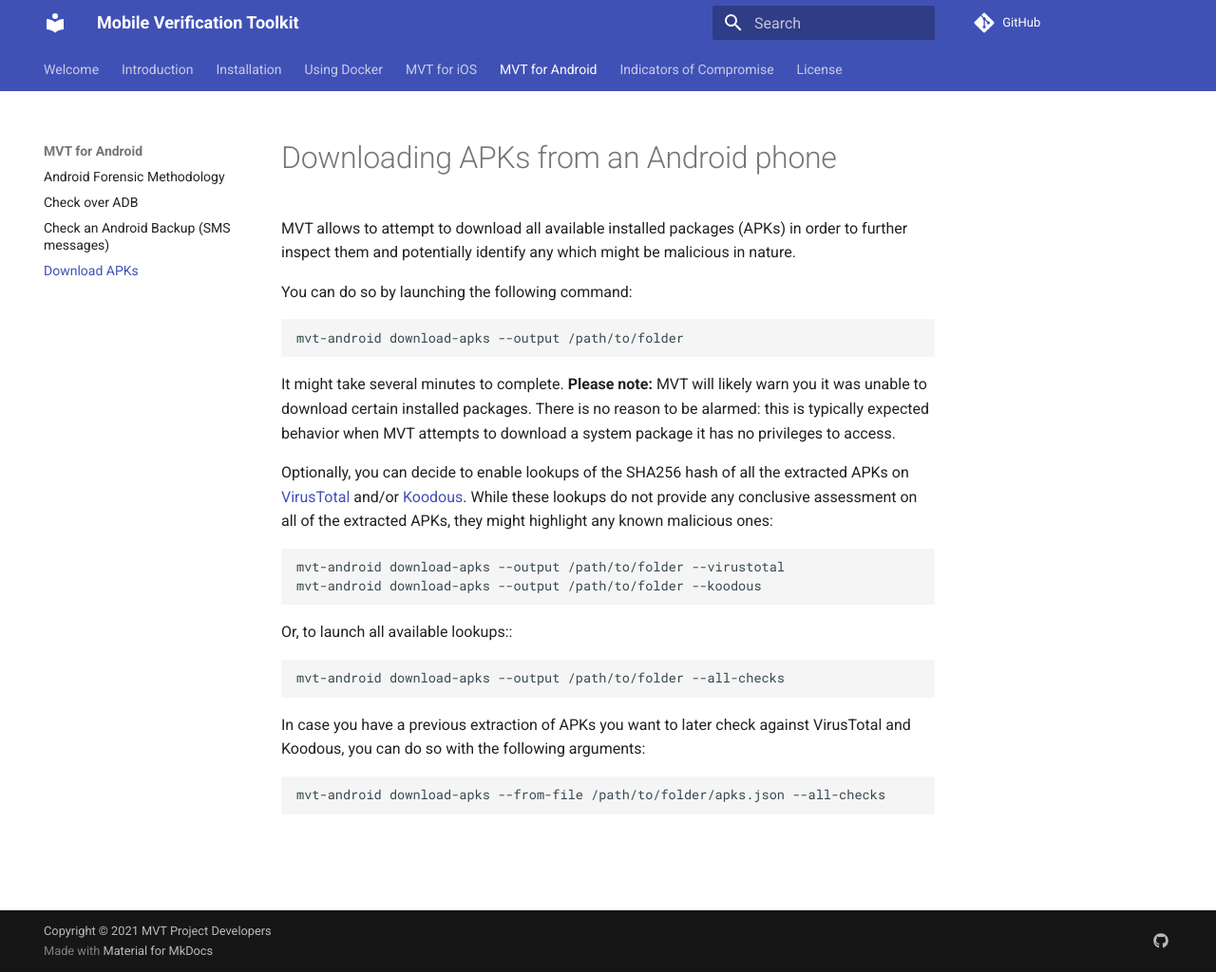
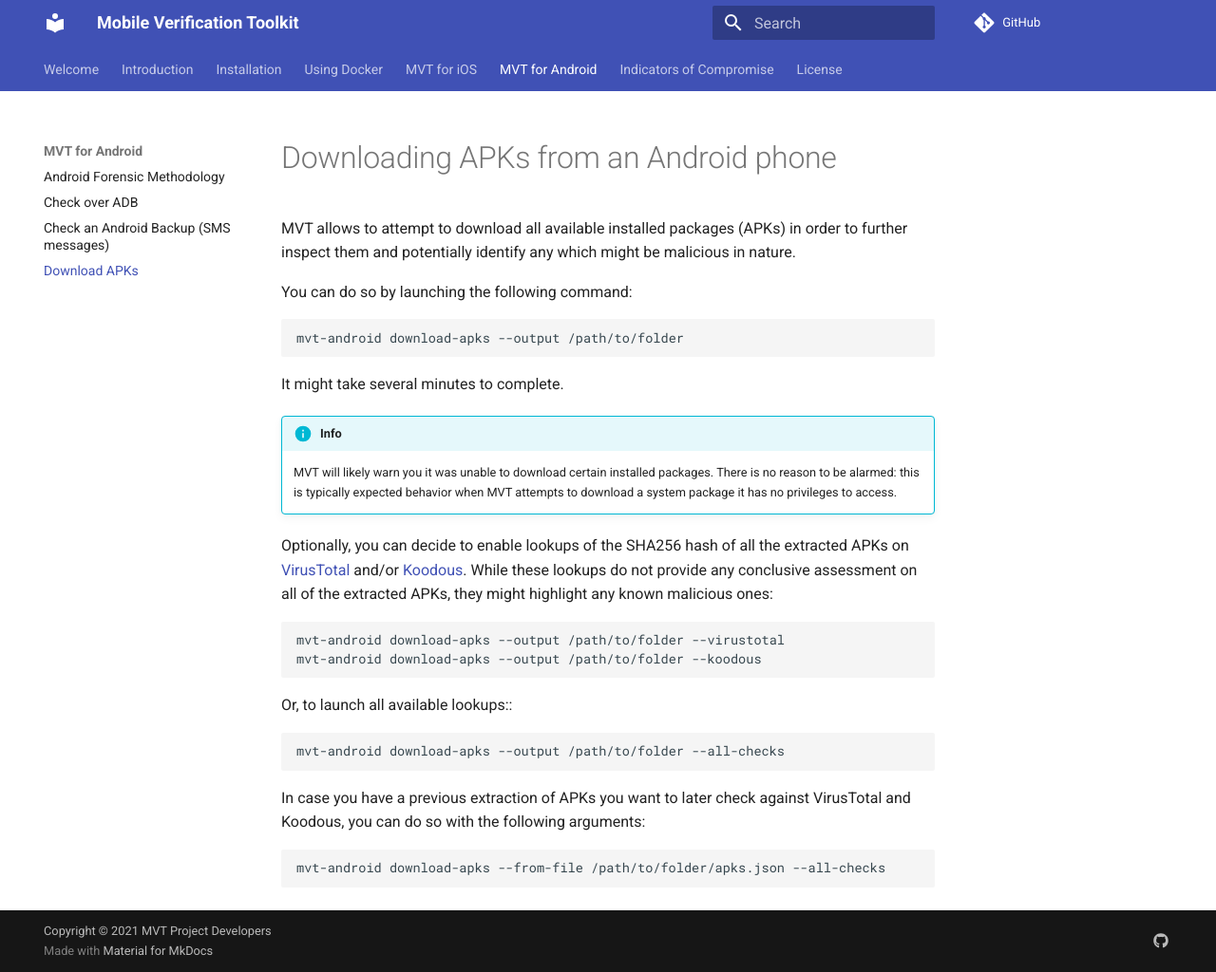
Before and after one commit to mvt-project/mvt, an MkDocs documentation site: the page built from docs/android/download_apks.md, in a window 1280 px wide and 1024 px high. Shown: the whole window at 95% size. Built offline with MkDocs 1.6.1 and Material for MkDocs 9.7.7, drawn with Linux system fonts in a browser that asks for light colours; comment, search, counter and statistics services are not loaded.

Commit message:
Updated docs

````diff
--- a/docs/android/download_apks.md
+++ b/docs/android/download_apks.md
@@ -8,7 +8,10 @@
 mvt-android download-apks --output /path/to/folder
 ```
 
-It might take several minutes to complete. **Please note:** MVT will likely warn you it was unable to download certain installed packages. There is no reason to be alarmed: this is typically expected behavior when MVT attempts to download a system package it has no privileges to access.
+It might take several minutes to complete.
+
+!!! info
+    MVT will likely warn you it was unable to download certain installed packages. There is no reason to be alarmed: this is typically expected behavior when MVT attempts to download a system package it has no privileges to access.
 
 Optionally, you can decide to enable lookups of the SHA256 hash of all the extracted APKs on [VirusTotal](https://www.virustotal.com) and/or [Koodous](https://koodous.com). While these lookups do not provide any conclusive assessment on all of the extracted APKs, they might highlight any known malicious ones:
 
````
